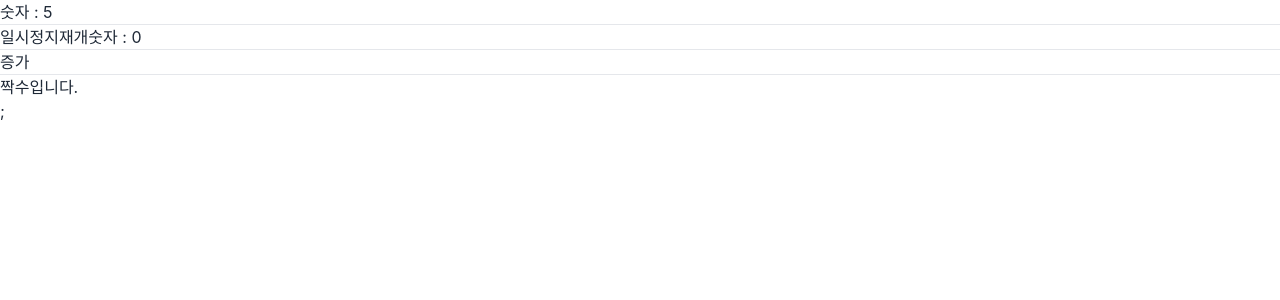
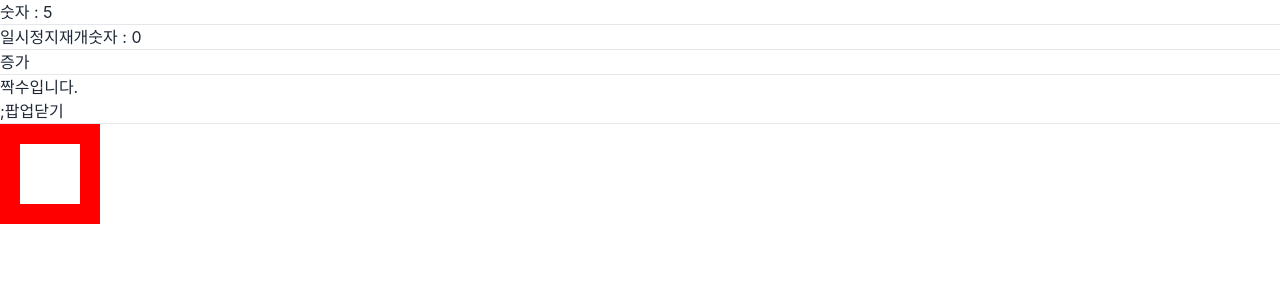
Before and after one commit to CK-0512/react-proj, a React (Create React App) app: page / in a window 1280 px wide. Shown: the top 300 px of the page. Built offline with nearby package versions, Linux system fonts and the light colour scheme.

Commit message:
팝업과 닫기버튼

```diff
--- a/src/App.js
+++ b/src/App.js
@@ -1,12 +1,13 @@
 import StopWatch from "./StopWatch"
 import NumberCounter from "./NumberCounter";
+import Popup from "./Popup";
 
 function App() {
   return (
     <>
     < StopWatch />
     < NumberCounter />
-
+    < Popup />
     </>
   );
 }
--- /dev/null
+++ b/src/Popup.js
@@ -0,0 +1,14 @@
+import React, {useState} from "react";
+
+function Popup() {
+  const border = "20px solid red";
+  return (
+  <>
+  <button>팝업닫기</button>
+  <hr />
+  <div style={{width: 100, height:100, border}}></div>
+  </>
+  );
+}
+
+export default Popup;
```
